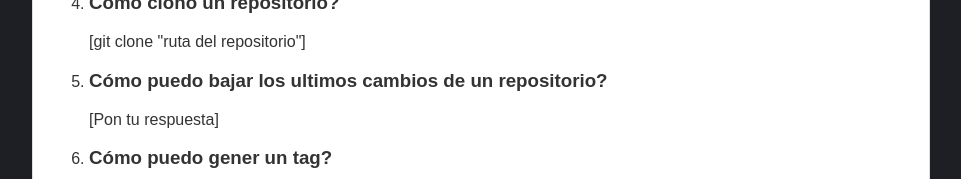
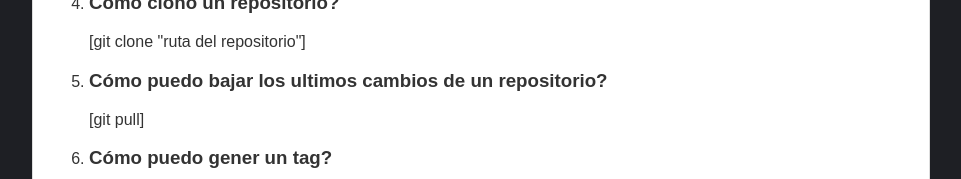
Before and after one commit to ticsacademy/examen-github, a plain HTML site: page jose_alberto.html in a window 1280 px wide. Shown: the part 418-597 px from the top of the page, without its empty margins (159-1120 px from the left). Drawn offline with Linux system fonts and the light colour scheme.

Commit message:
quinta respuesta #5

```diff
--- a/jose_alberto.html
+++ b/jose_alberto.html
@@ -37,7 +37,7 @@
                 </li>
                 <li>
                     <h3>Cómo puedo bajar los ultimos cambios de un repositorio?</h3>
-                    [Pon tu respuesta]
+                    [git pull]
                 </li>
                 <li>
                     <h3>Cómo puedo gener un tag?</h3>
```
